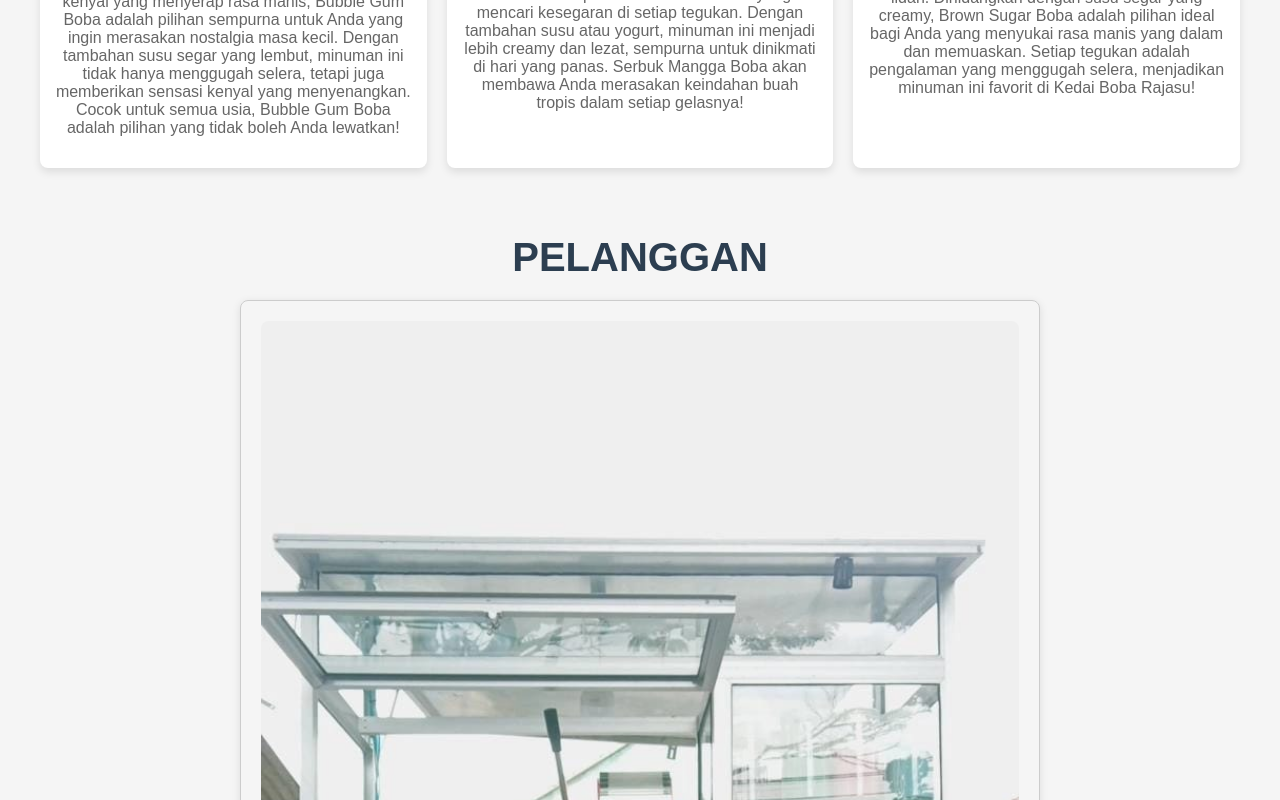
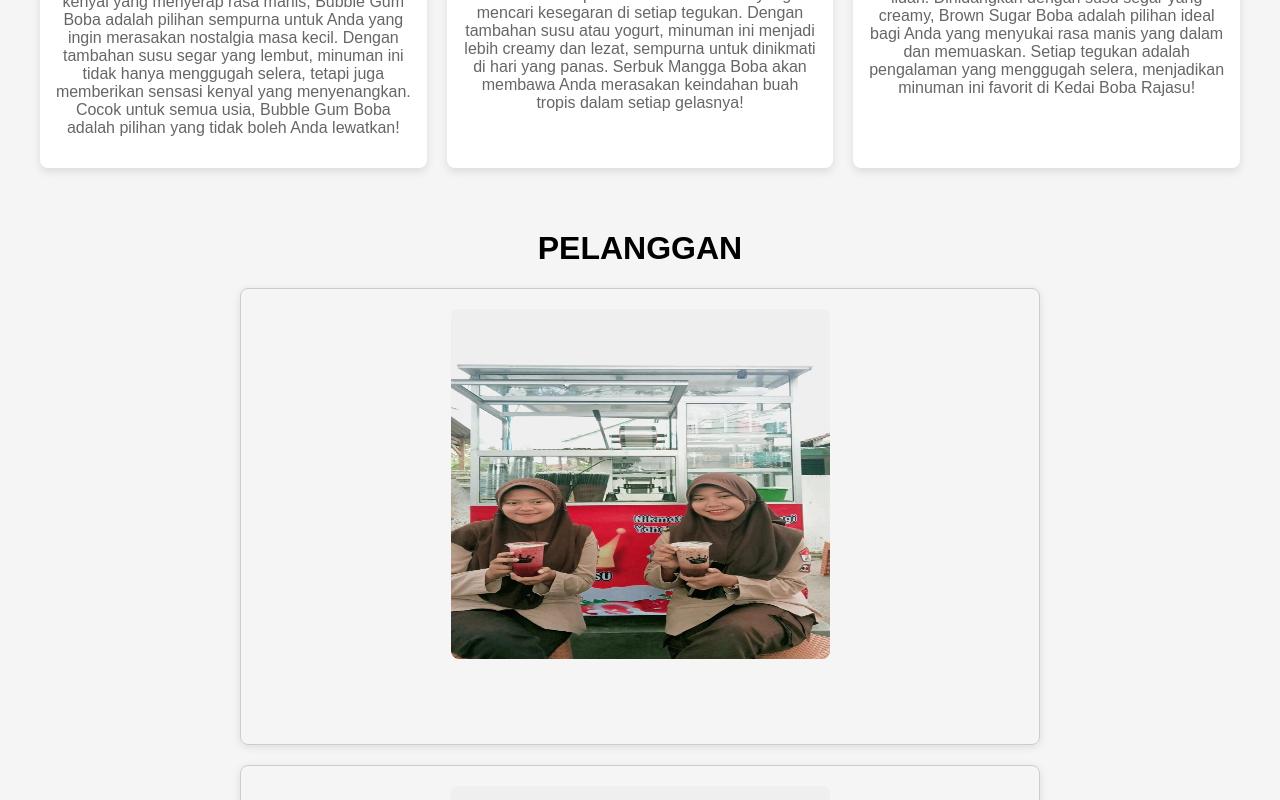
Before and after one commit to sysiliazahratulwardah/uts, a React (Create React App) app in the folder uts/: page / in a window 1280 px wide. Shown: the part 2000-2800 px from the top of the page. Built offline with nearby package versions, Linux system fonts and the light colour scheme.

Commit message:
Update App.css

```diff
--- a/uts/src/App.css
+++ b/uts/src/App.css
@@ -420,8 +420,8 @@ body {
 }
 
 .Ulasan-image {
-  width: 100%;
-  height: auto;
+  width: 50%;
+  height: 350px;;
   border-radius: 8px;
 }
 
@@ -439,10 +439,3 @@ body {
   font-size: 1em;
   color: #666;
 }
-
-/* Tambahkan gaya untuk judul utama */
-h1 {
-  font-size: 2.5em;
-  margin-bottom: 20px;
-  color: #2c3e50;
-}
```
